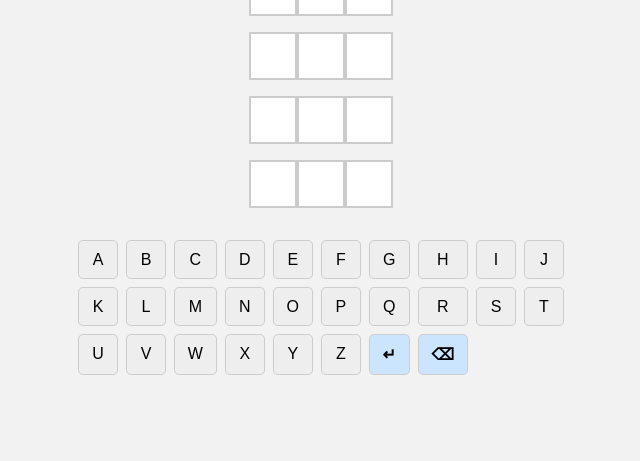
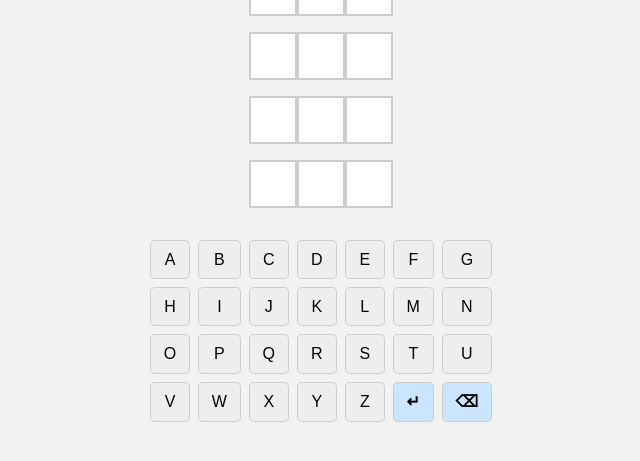
Before and after one commit to Pcedric95/M2i-exo-git, a PHP site: page / in a window 1280 px wide. Shown: the part 259-720 px from the top of the page, without its empty margins (319-959 px from the left). Run offline with PHP 8.4, Linux system fonts and the light colour scheme.

Commit message:
Final : Peaufinner le style

```diff
--- a/style.css
+++ b/style.css
@@ -75,7 +75,7 @@ h1 {
 #clavierVirtuel {
     margin-top: 2rem;
     display: grid;
-    grid-template-columns: repeat(10, auto); /* 10 touches par ligne */
+    grid-template-columns: repeat(7, auto); /* 10 touches par ligne */
     gap: 0.5rem;
     justify-content: center;
 }
```
